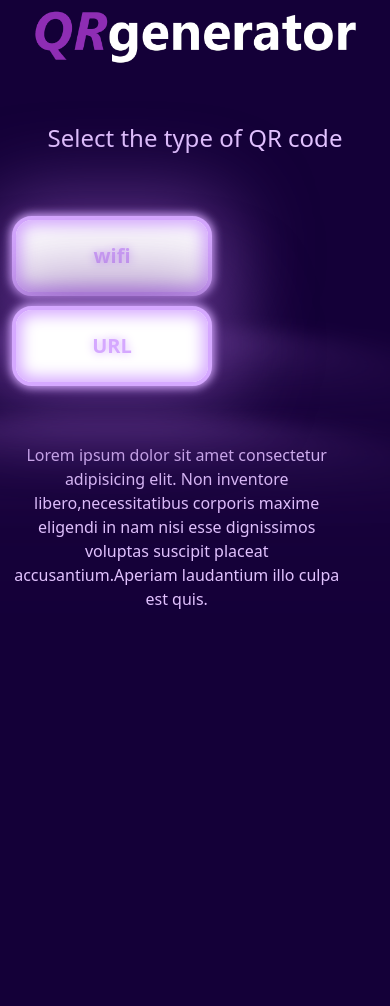
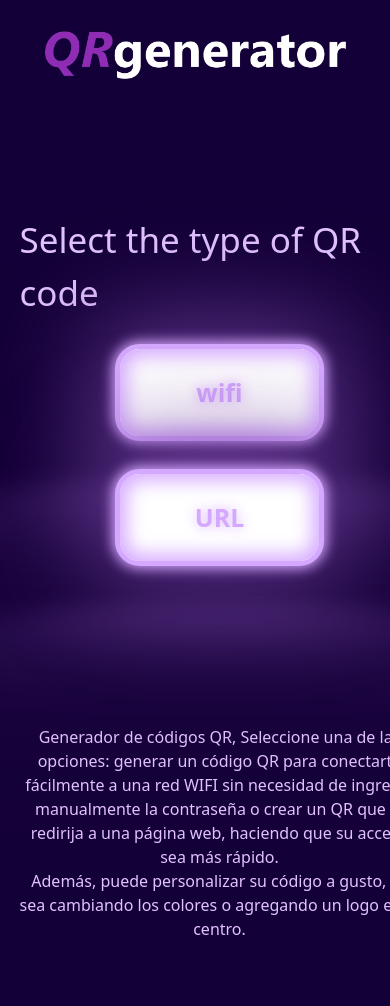
Before and after one commit to BraianL02/QRCodeWeb, a Flask app: page / in a window 390 px wide; the page is wider, and only the part inside the window is pictured. Before the commit the page ends 609 px from the top of that part, so only its background shows below. Run offline with Flask 3, Linux system fonts and the light colour scheme.

Commit message:
responsive-web

```diff
--- a/static/css/layout.css
+++ b/static/css/layout.css
@@ -1,40 +1,45 @@
-
+*{
+    box-sizing: border-box;
+    margin: 0;
+    padding: 0;
+}
 body {
-    display: flex;
-    flex-direction: column;
+    /* display: flex;
+    flex-direction: column; */
     background-color: #140038 !important;
     font-family: Arial, Helvetica, sans-serif;
-    margin: 0;
-    padding: 0;
+    /* margin: 0;
+    padding: 0; */
     min-height: 100vh;
-    align-items: center;
 }
-.container {
+.main-container{
     display: grid;
     grid-template-columns: 1fr;
-    gap: 20px;
+    grid-template-rows: 10% 20% 30%;
+    margin: 20px auto;
+    max-width: 1500px;
+    padding: 40px auto;
     width: 90%;
-    max-width: 1200px;
-    text-align: center;
 }
 
 .logo {
     padding-top: 10px ;
+    padding-left: 20px;
     cursor: default;
-    max-width: 90%;
+    width: 330px;
     height: auto;
     transition: 0.5s;
-    align-self: flex-start !important;
 }
 .logo:hover{
     transform: scale(1.14);
 }
 
 .title {
-    font-size: 28px;
-    margin-top: 50px;
-    margin-bottom: 40px;
-    text-align: center;
+    font-size: 35px;
+    justify-content: center; /* Centrar verticalmente */
+    align-items: center; /* Centrar horizontalmente */
+    margin-top: 150px;
+    margin-bottom: 80px; /* Reducir el espacio debajo del título */
 }
 
 
@@ -51,23 +56,25 @@ p {
     align-items: center;
     display: flex;
     cursor: default;
-    margin-top: 10% !important;
 }
 .buttons {
-    display: flex;
-    flex-wrap: wrap;
-    justify-content: center;
-    gap: 20px;
+    justify-content: center; /* Centrar verticalmente */
+    align-items: center; /* Centrar horizontalmente */
+    display: grid;
+    grid-template-columns: 1fr 1fr;
+    margin: 30px auto;
+    gap: 100px;
 }
 .buttons button {
+    /* border-radius: 10px; */
     --glow-color: rgb(213, 168, 255);
     --glow-spread-color: rgba(113, 64, 158, 0.781);
     --enhanced-glow-color: rgb(231, 206, 255);
     --btn-color: rgb(255, 255, 255);
     border: .20em solid var(--glow-color);
-    padding: 1em 2em;
+    padding: 1em 3em;
     color: var(--glow-color);
-    font-size: 20px;
+    font-size: 25px;
     font-weight: bold;
     background-color: var(--btn-color);
     border-radius: 1em;
@@ -78,8 +85,6 @@ p {
     text-shadow: 0 0 .5em var(--glow-color);
     position: relative;
     transition: all 0.3s;
-    width: 10em;
-    height: 4em;
 }
 button::after {
     pointer-events: none;
@@ -120,17 +125,17 @@ button:active {
     align-items: center;
 }
 .final-text{
-    width: 90%;
-    max-width: 600px;
+    width: 400px;
+    margin: 0 auto;
     text-align: center;
-    margin-top: 10%;
+    margin-top: 20%;
 }
 #hidden-wifi{
     visibility: hidden;
     opacity: 0;
     transition: opacity 0.7s ease-in-out, visibility 0.7s ease-in-out;
     position: absolute;
-    width: 400px;
+    width: 40%;
     margin: 0 auto;
 }
 #hidden-wifi.show {
@@ -153,20 +158,12 @@ button:active {
 }
 
 /* Estilo formulario wifi y url */
-.form{
-    display: flex;
-    flex-direction: column;
-    align-items: center;
-    gap: 10px;
-    width: 100%;
-    max-width: 400px;
-}
+
 .form input,
 .form select {
     background-color: #1e0036; /* Fondo oscuro */
     color: #ffffff; /* Color del texto */
     border: 2px solid var(--glow-color);
-    width: 100%;
     padding: 10px;
     border-radius: 10px;
     outline: none;
@@ -224,22 +221,30 @@ button:active {
     justify-content: center;
     align-items: center;
 }
-@media (min-width: 768px) {
-    .container {
-        grid-template-columns: 1fr 1fr;
+
+/* Media Queries */
+
+/* Large devices (laptops/desktops, 992px and up) */
+@media only screen and (max-width: 992px) {
+    .buttons{
+        grid-template-columns: 1fr;
+        gap: 30px;
     }
-    .title {
-        font-size: 35px;
+
+}
+
+/* Medium devices (landscape tablets, 768px and up) */
+@media only screen and (max-width: 768px) {
+    .buttons{
+        grid-template-columns: 1fr;
+        gap: 20px;
     }
 }
 
-@media (max-width: 480px) {
-    .buttons {
-        flex-direction: column;
-        gap: 10px;
-    }
-    .title {
-        font-size: 24px;
-        margin-top: 30px;
+/* Small devices (portrait tablets and large phones, 600px and up) */
+@media only screen and (max-width: 600px) {
+    .buttons{
+        grid-template-columns: 1fr;
+        gap: 20px;
     }
 }
--- a/templates/index.html
+++ b/templates/index.html
@@ -12,10 +12,8 @@
 </head>
 
 <body class="text-white">
-    <div class="container">
-        <div class="header">
-            <a href="/" style="width:330px;"><img src="{{ url_for('static', filename='img/titulo.png') }}" class="logo"></a>
-        </div>
+    <div class="main-container">
+        <a href="/" style="width:330px;"><img src="{{ url_for('static', filename='img/titulo.png') }}" class="logo"></a>
         <p class="title">Select the type of QR code</p>
         <div class="buttons">
             <button id="show_wifi" name="qr_type" value="wifi">wifi</button>
@@ -92,11 +90,10 @@
             <a href="{{ qr_path }}" download>Descargar QR</a>
             {% endif %}
         </div>
-        <p class="final-text">Lorem ipsum dolor sit amet consectetur adipisicing elit. Non inventore
-            libero,necessitatibus
-            corporis maxime eligendi in nam nisi esse dignissimos voluptas suscipit placeat accusantium.Aperiam
-            laudantium
-            illo culpa est quis.</p>
+        <p class="final-text">Generador de códigos QR, Seleccione una de las opciones: generar un código QR para conectarte fácilmente
+            a una red WIFI sin necesidad de ingresar manualmente la contraseña o crear un QR que lo redirija a una página web, haciendo que su acceso sea más rápido.<br>
+            Además, puede personalizar su código a gusto, ya sea cambiando los colores o agregando un logo en el centro.
+        </p>
 
         <script src="https://cdn.jsdelivr.net/npm/bootstrap@5.3.3/dist/js/bootstrap.bundle.min.js"
             integrity="sha384-YvpcrYf0tY3lHB60NNkmXc5s9fDVZLESaAA55NDzOxhy9GkcIdslK1eN7N6jIeHz"
```
